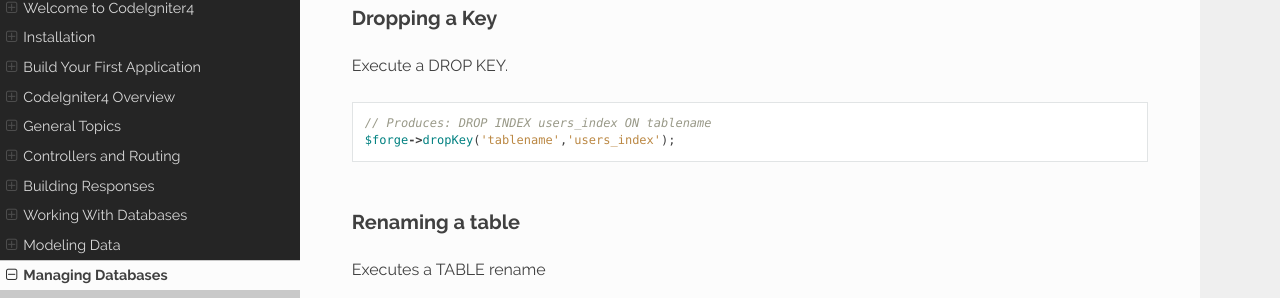
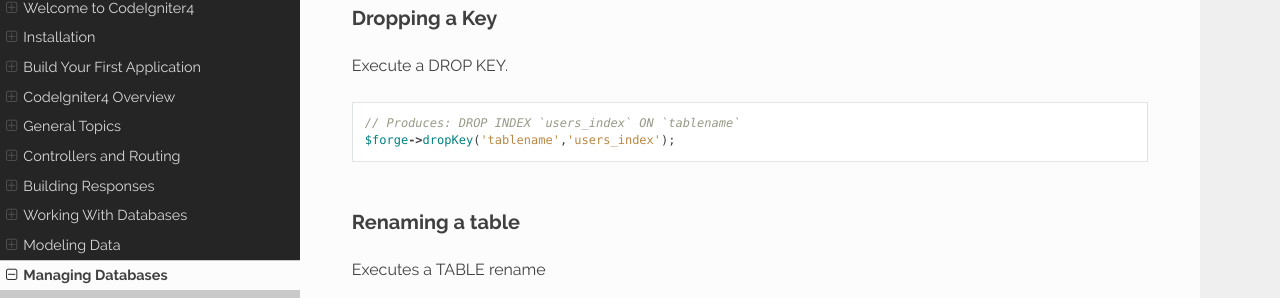
Before and after one commit to NEKOGET/ci4_user_guide_src, a Sphinx documentation site: the page built from source/dbmgmt/forge.rst, in a window 1280 px wide and 900 px high, scrolled down 6842 px. Shown: the part 144-442 px from the top of the window. Built offline with Sphinx 7.4.7 and the Read the Docs theme 2.0.0, drawn with Linux system fonts in a browser that asks for light colours.

Commit message:
docs: add escape for identifiers.

```diff
--- a/source/dbmgmt/forge.rst
+++ b/source/dbmgmt/forge.rst
@@ -312,7 +312,7 @@ Execute a DROP KEY.
 
 ::
 
-    // Produces: DROP INDEX users_index ON tablename
+    // Produces: DROP INDEX `users_index` ON `tablename`
     $forge->dropKey('tablename','users_index');
 
 Renaming a table
```
